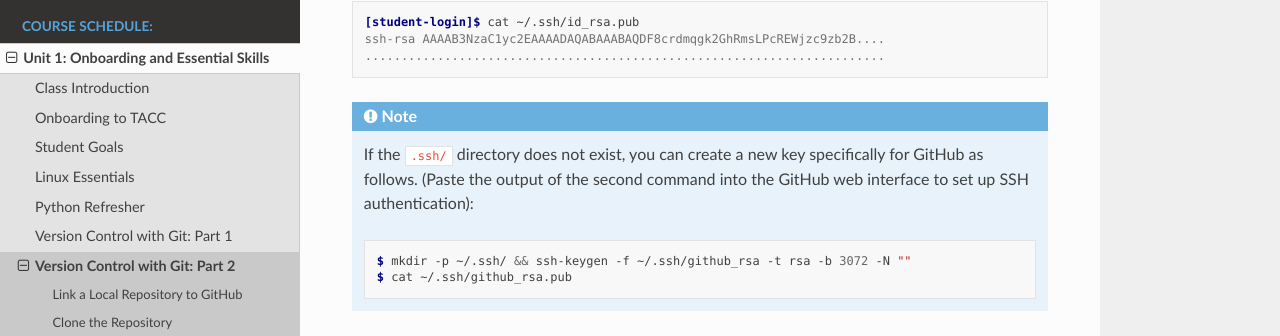
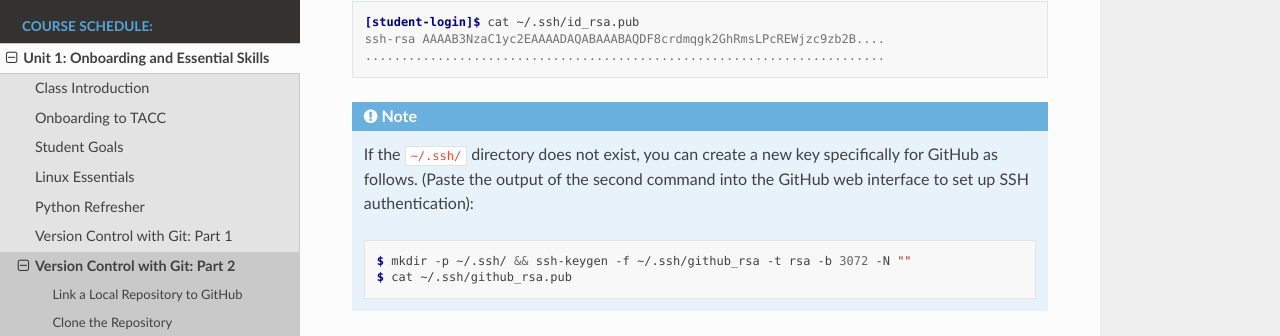
Before and after one commit to TACC/coe-332-sp24, a Sphinx documentation site: the page built from docs/unit01/version_control_2.rst, in a window 1280 px wide and 900 px high, scrolled down 1681 px. Shown: the part 111-447 px from the top of the window. Built offline with Sphinx 7.4.7 and the Read the Docs theme 2.0.0, drawn with Linux system fonts in a browser that asks for light colours.

Commit message:
clarification on ssh dir

```diff
--- a/docs/unit01/version_control_2.rst
+++ b/docs/unit01/version_control_2.rst
@@ -85,7 +85,7 @@ You can find it by executing the command:
 
 .. note::
 
-   If the ``.ssh/`` directory does not exist, you can create a new key specifically
+   If the ``~/.ssh/`` directory does not exist, you can create a new key specifically
    for GitHub as follows. (Paste the output of the second command into the GitHub
    web interface to set up SSH authentication):
 
```
